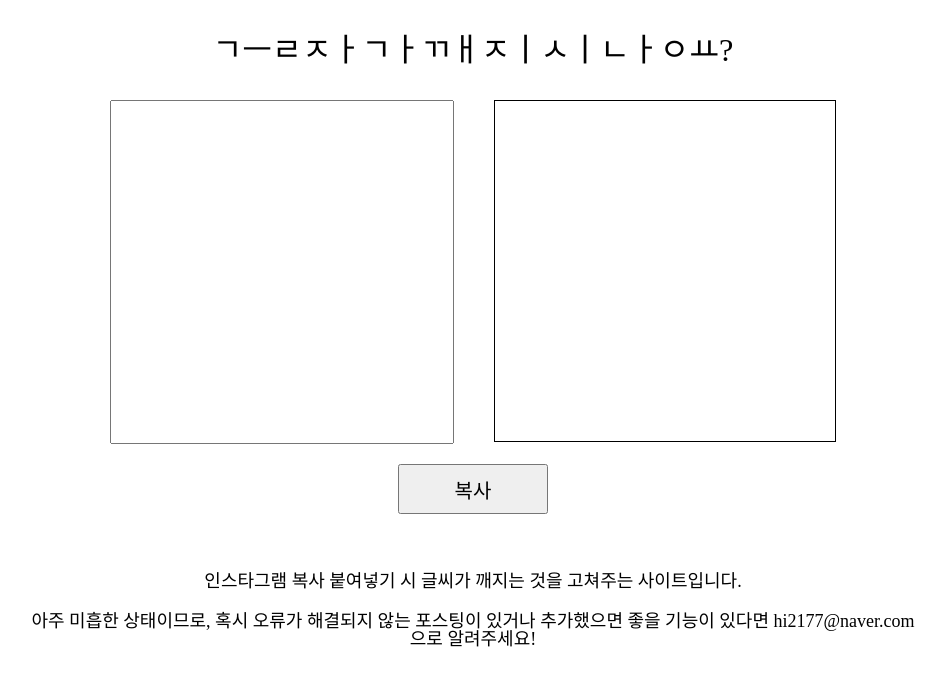
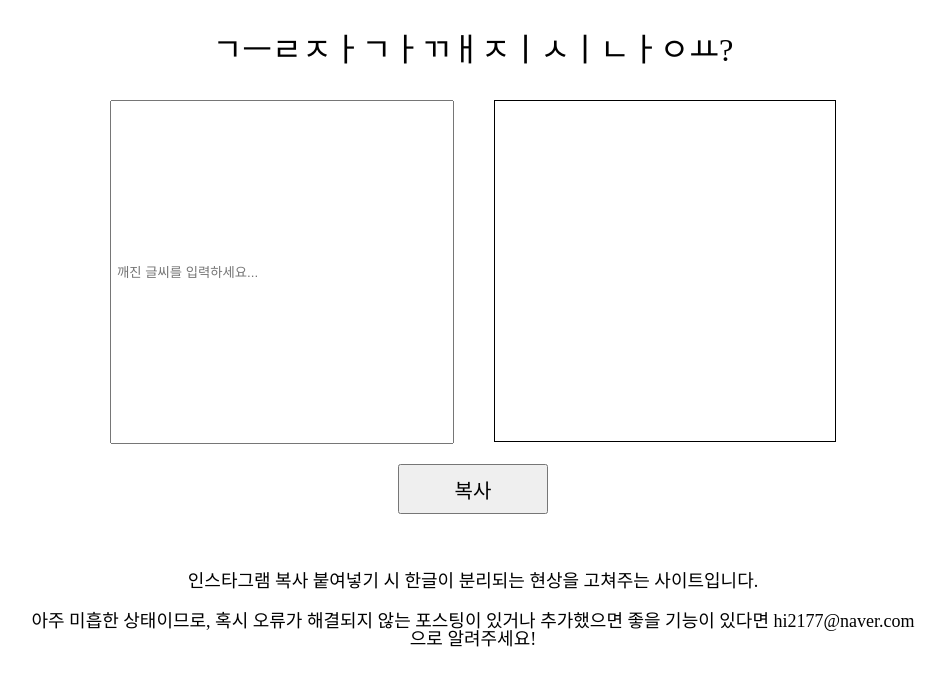
Before and after one commit to TaeIng/taeing.github.io, a Jekyll site: the page converting/index.html, which Jekyll copies as it is, in a window 1280 px wide. Shown: the top 686 px of the page, without its empty margins (167-1112 px from the left). Built offline with Jekyll 4.4.1, drawn with Linux system fonts in a browser that asks for light colours.

Commit message:
수정:  자모결합사이트 placeholder 추가, 정보 글씨 수정

```diff
--- a/converting/index.html
+++ b/converting/index.html
@@ -12,13 +12,13 @@
   </header>
 
     <div class="main">
-      <input id="source" onkeyup="resultPrint()" />
+      <input id="source" placeholder="깨진 글씨를 입력하세요..." onkeyup="resultPrint()" />
       <div id="target"></div>
     </div>
     <div class = "btnSide">
       <button class="copy">복사</button>
       <span class="copyNotify hidden">복사되었습니다.</span>
-      <span class="info">인스타그램 복사 붙여넣기 시 글씨가 깨지는 것을 고쳐주는 사이트입니다. </span>
+      <span class="info">인스타그램 복사 붙여넣기 시 한글이 분리되는 현상을 고쳐주는 사이트입니다. </span>
       <span class="info2">
         아주 미흡한 상태이므로, 혹시 오류가 해결되지 않는 포스팅이 있거나 추가했으면 좋을 기능이 있다면 hi2177@naver.com 으로 알려주세요!
       </span>
```
